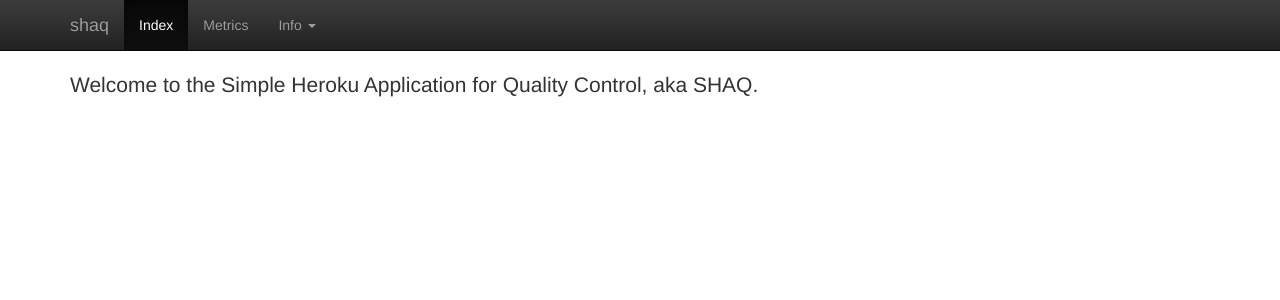
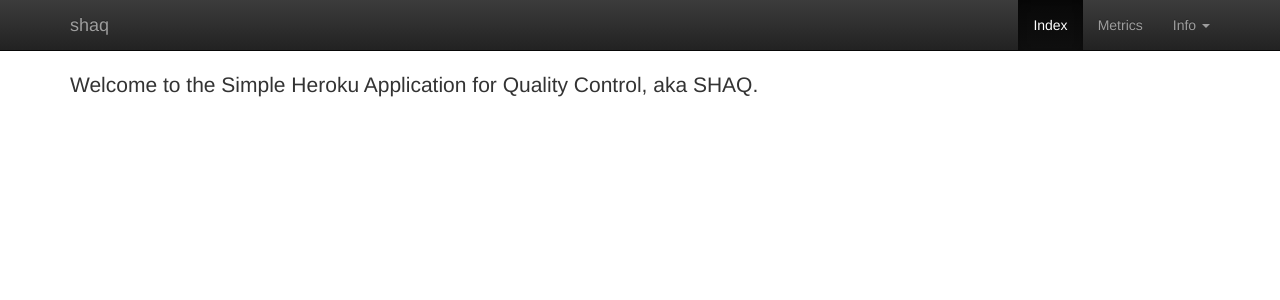
Before and after one commit to se42/shaq-heroku, a Django app: page / in a window 1280 px wide. Shown: the top 300 px of the page. Run offline with Django 3.2, Linux system fonts and the light colour scheme; the visitor is signed in with stand-in values (Sample User, id 1); some libraries are stand-ins or nearby versions.

Commit message:
navbar-right

```diff
--- a/templates/shaq/shaq_base.html
+++ b/templates/shaq/shaq_base.html
@@ -45,7 +45,7 @@
 					<a class="navbar-brand" href="#">shaq</a>
 				</div>
 				<div id="navbar" class="navbar-collapse collapse">
-					<ul class="nav navbar-nav">
+					<ul class="nav navbar-nav navbar-right">
 						<li class="active"><a href="#">Index</a></li>
 						<li><a href="#about">Metrics</a></li>
 						<li class="dropdown">
```
